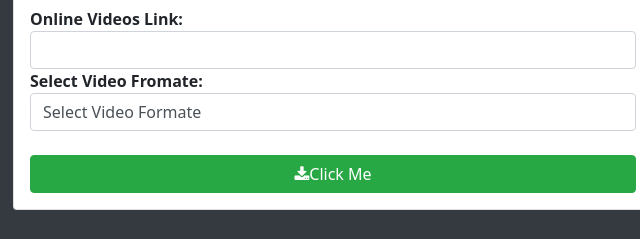
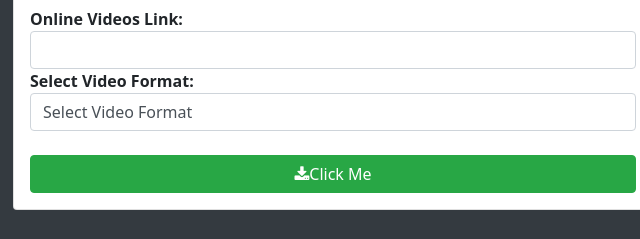
Before and after one commit to BlaizingInfernoDragon123/youtube-video-downloader-, a plain HTML site: page index.html in a window 1280 px wide. Shown: the part 131-370 px from the top of the page, 307-947 px from the left. Drawn offline with nearby package versions, Linux system fonts and the light colour scheme; a script that the page names is missing.

Commit message:
Update index.html

```diff
--- a/index.html
+++ b/index.html
@@ -63,9 +63,9 @@ color: #fff;
 <div class="col-md-12">
 <div class="form-group">
 <label class="text-weight">
-<b>Select Video Fromate:</b>
+<b>Select Video Format:</b>
 </label><select class="form-control formte" required>
-<option selected disabled>Select Video Formate</option>
+<option selected disabled>Select Video Format</option>
 <option value="mp3">Mp3</option>
 <option value="mp4a">144 Mp4</option>
 <option value="360">360 Mp4</option>
```
